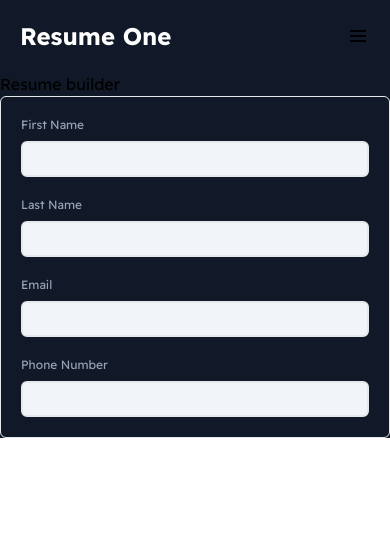
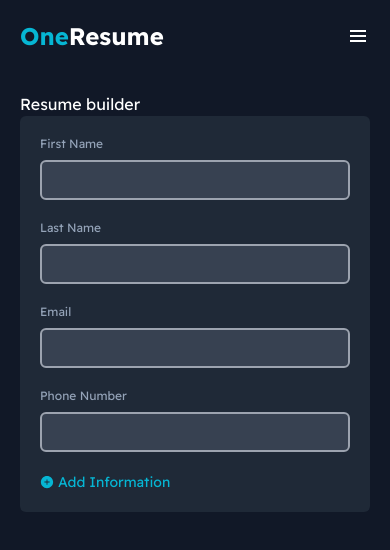
Before and after one commit to Akhil-dotcom/Resume-One, a Next.js app: page /editor in a window 390 px wide. Shown: the top 550 px of the page. Built offline with nearby package versions, Linux system fonts and the light colour scheme.

Commit message:
first commit

```diff
--- /dev/null
+++ b/components/BuiltFor.tsx
@@ -0,0 +1,11 @@
+import { BiBasketball } from 'react-icons/bi'
+
+function BuiltFor() {
+  return <div>
+      <div className="max-w-screen-xl mx-auto p-5 py-20 font-raedex">
+          <div className="font-bold cursor-pointer gap-3 sm:gap-5 group text-center max-w-lg mx-auto text-4xl md:text-5xl text-white flex flex-col items-center">Built for student by <span className="flex">Code B<BiBasketball className="text-cyan-500 group-hover:animate-bounce" />unce</span></div>
+      </div>
+  </div>;
+}
+
+export default BuiltFor;
--- a/components/Header.tsx
+++ b/components/Header.tsx
@@ -4,12 +4,12 @@ import { BiMenu } from 'react-icons/bi'
 function Header() {
   return <div className="font-raedex">
       <div className="max-w-screen-xl mx-auto p-5 flex items-center justify-between">
-          <div className="text-2xl font-bold text-white">Resume One</div>
+          <Link href="/"><div className="text-2xl cursor-pointer font-bold text-white"><span className="text-cyan-500">One</span>Resume </div></Link>
           <div className="hidden md:flex items-center gap-10 text-sm">
               <div className="text-white">Dashboard</div>
               <Link href="editor"><div className="bg-white rounded-md font-medium p-2 px-4">Create Resume</div></Link>
           </div>
-          <BiMenu className="text-2xl md:hidden" />
+          <BiMenu className="text-2xl md:hidden text-white" />
       </div>
   </div>;
 }
--- a/components/Layout.tsx
+++ b/components/Layout.tsx
@@ -6,7 +6,7 @@ interface LayoutProps{
 }
 
 function Layout({ children }: LayoutProps) {
-  return <div className="bg-gray-900">
+  return <div className="bg-gray-900 min-h-screen">
       <Header />
       <div>{children}</div>
   </div>;
--- a/components/codeImage/ResumeImg.tsx
+++ b/components/codeImage/ResumeImg.tsx
@@ -87,7 +87,7 @@ function ResumeImg() {
                 <AiFillStar className="text-xs" />
                 <AiFillStar className="text-xs" />
             </div>
-            <div className="text-xs pt-2 w-56">Developed by a student who felt worse when an online resume needs to be paid to download after details are filled.</div>
+            <div className="text-xs pt-2 w-56">Developed by a student who felt worse when an online resume needs to be paid to downloaded after details are filled.</div>
         </div>
     </div>
   );
--- a/components/forms/PersonalInfo.tsx
+++ b/components/forms/PersonalInfo.tsx
@@ -1,26 +1,42 @@
-import React from 'react';
+import { useState } from 'react';
+import { AiFillPlusCircle } from 'react-icons/ai';
 
 function PersonalInfo() {
+const [addInfo, setaddInfo] = useState<boolean>(false);
   return (
-    <div className="max-w-screen-sm border p-5 rounded-md mx-auto">
+    <div className="max-w-screen-sm bg-gray-800 p-5 rounded-md mx-auto">
         {/* personal Info */}
         <div className="">
             <form className="grid grid-cols-1 sm:grid-cols-2 gap-5">
                 <div className="flex flex-col">
                     <label className="text-xs text-slate-400 pb-2">First Name</label>
-                    <input className="border-2 rounded-md p-1 bg-slate-100 outline-none focus:ring-2 " />
+                    <input className="border-2 rounded-md p-2 bg-gray-700 border-gray-400 outline-none focus:border-cyan-500 text-gray-400 text-sm" />
                 </div>
                 <div className="flex flex-col">
                     <label className="text-xs text-slate-400 pb-2">Last Name</label>
-                    <input className="border-2 rounded-md p-1 bg-slate-100 outline-none focus:ring-2 " />
+                    <input className="border-2 rounded-md p-2 bg-gray-700 border-gray-400 outline-none focus:border-cyan-500 text-gray-400 text-sm" />
                 </div>
                 <div className="flex flex-col">
                     <label className="text-xs text-slate-400 pb-2">Email</label>
-                    <input className="border-2 rounded-md p-1 bg-slate-100 outline-none focus:ring-2 " />
+                    <input className="border-2 rounded-md p-2 bg-gray-700 border-gray-400 outline-none focus:border-cyan-500 text-gray-400 text-sm" />
                 </div>
                 <div className="flex flex-col">
                     <label className="text-xs text-slate-400 pb-2">Phone Number</label>
-                    <input className="border-2 rounded-md p-1 bg-slate-100 outline-none focus:ring-2 " />
+                    <input className="border-2 rounded-md p-2 bg-gray-700 border-gray-400 outline-none focus:border-cyan-500 text-gray-400 text-sm" />
+                </div>
+                {addInfo && <div className="grid grid-cols-1 sm:grid-cols-2 gap-5 sm:col-span-2">
+                    <div className="flex flex-col">
+                        <label className="text-xs text-slate-400 pb-2">Portfolio website</label>
+                        <input className="border-2 rounded-md p-2 bg-gray-700 border-gray-400 outline-none focus:border-cyan-500 text-gray-400 text-sm" />
+                    </div>
+                    <div className="flex flex-col">
+                        <label className="text-xs text-slate-400 pb-2">Linked In</label>
+                        <input className="border-2 rounded-md p-2 bg-gray-700 border-gray-400 outline-none focus:border-cyan-500 text-gray-400 text-sm" />
+                    </div>
+                </div>}
+                <div onClick={() => setaddInfo(!addInfo)} className="text-cyan-500 text-sm flex items-center gap-1 cursor-pointer sm:col-span-2">
+                    <AiFillPlusCircle />
+                    <p>{!addInfo ? "Add Information" : "Collapse Information"}</p>
                 </div>
             </form>
         </div>
--- a/pages/editor.tsx
+++ b/pages/editor.tsx
@@ -4,8 +4,8 @@ import PersonalInfo from '../components/forms/PersonalInfo';
 function Editor() {
   return (
     <div className="font-raedex">
-        <div>
-            <div>Resume builder</div>
+        <div className="max-w-screen-xl mx-auto p-5">
+            <div className="text-white">Resume builder</div>
             {/* form and preview */}
             <div>
                 <PersonalInfo />
--- a/pages/index.tsx
+++ b/pages/index.tsx
@@ -1,5 +1,6 @@
 import Head from 'next/head'
 import Link from 'next/link'
+import BuiltFor from '../components/BuiltFor'
 import ResumeImg from '../components/codeImage/ResumeImg'
 
 export default function Home() {
@@ -18,10 +19,11 @@ export default function Home() {
             <div className="py-20 max-w-3xl mx-auto lg:max-w-none flex-1 flex flex-col">
               <h1 className="font-bold text-4xl md:text-5xl text-white">Let's ace that <br className="hidden lg:inline-block" /><span className="text-cyan-400">Campus placements</span>.</h1>
               <p className="pt-4 md:text-lg text-gray-300 max-w-lg lg:mx-0">"Your resume says a lot about you, it determines wheather you will be called in for an interview or not." Your one stop resume spot. Build awesome resumes for free and land your dream job.</p>
-              <div className="pt-8">
+              <div className="pt-8 flex flex-col sm:flex-row gap-5">
                 <Link href="editor">
-                  <button className="md:text-base rounded-md font-medium p-3 px-6 bg-white">Create Resume</button>
+                  <button className="text-sm rounded-md font-medium p-3 px-6 bg-white">Create Resume</button>
                 </Link>
+                <button className="text-sm rounded-md text-gray-300 bg-gray-800 font-medium p-3 px-6">Share</button>
               </div>
             </div>
             <div className="flex-1">
@@ -29,6 +31,7 @@ export default function Home() {
             </div>
           </div>
         </div>
+        <BuiltFor />
       </main>
     </div>
   )
```
Also changed, not shown: 1 other file (tests, documents, lock files or other folders).
